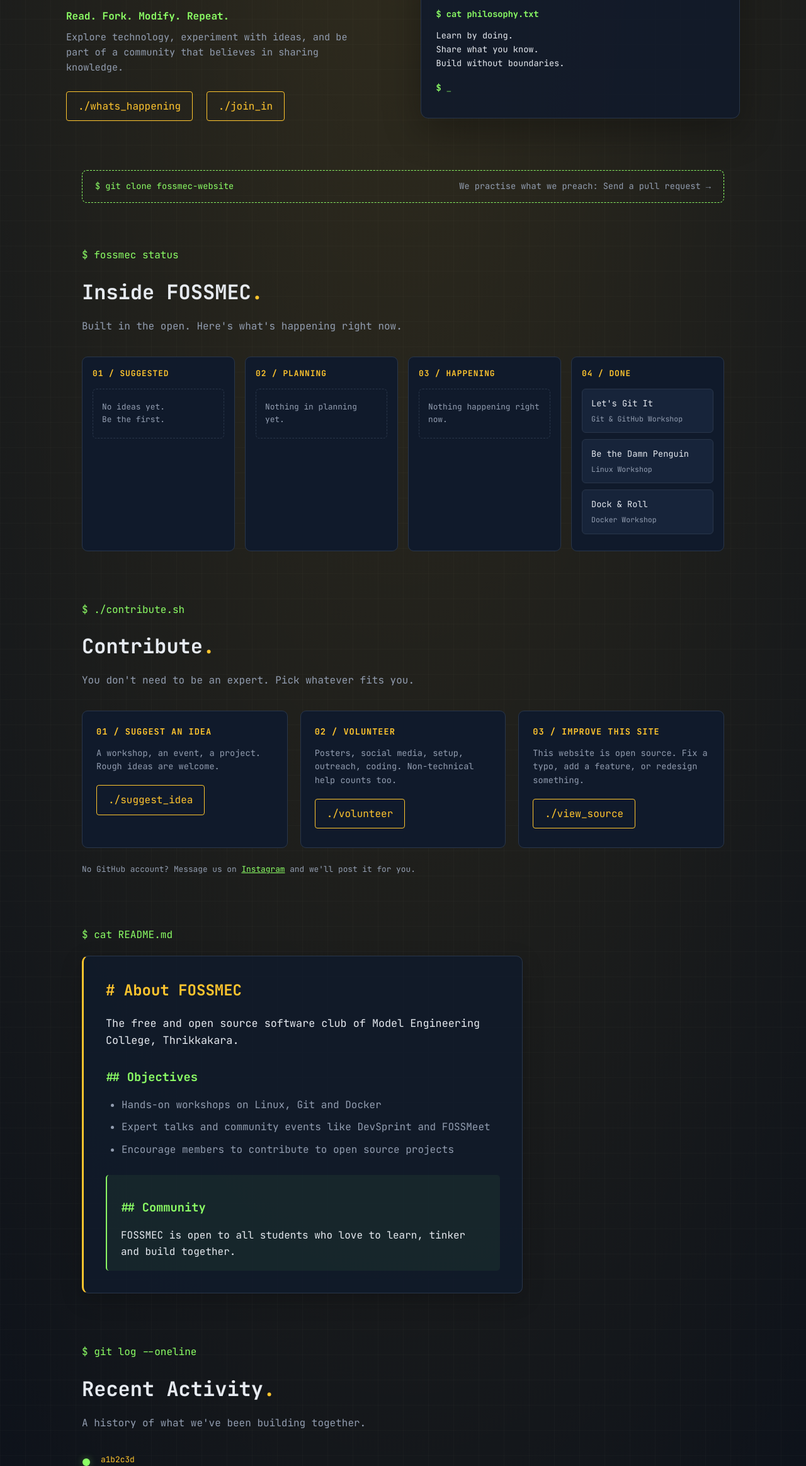
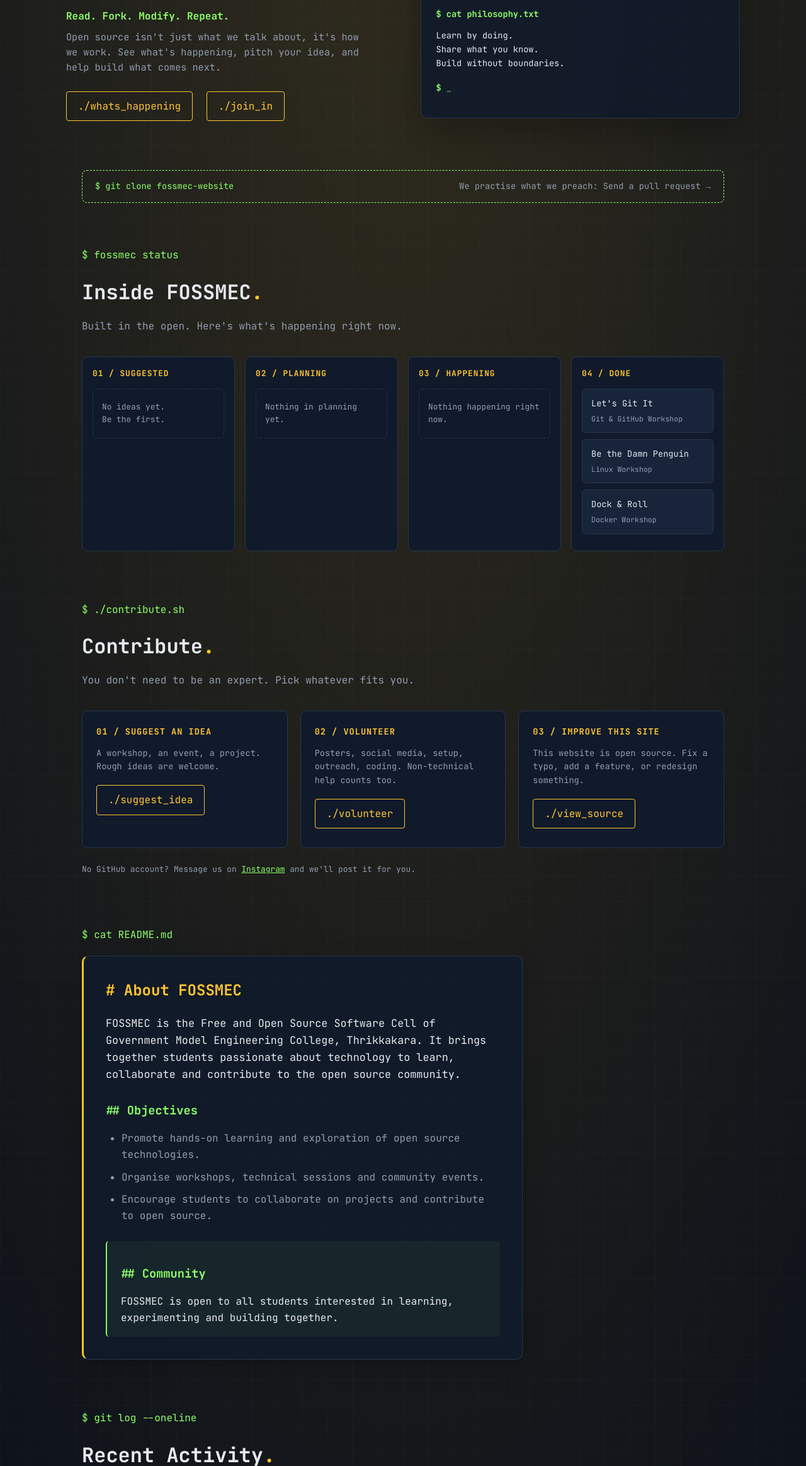
Before and after one commit to fossmec-mec/fossmec-website, a plain HTML site: page index.html in a window 1280 px wide. Shown: the part 370-2697 px from the top of the page at 63% size. Drawn offline with Linux system fonts and the light colour scheme.

Commit message:
latest changes

```diff
--- a/index.html
+++ b/index.html
@@ -30,7 +30,7 @@
       <h1 id="typed"></h1>
 
       <p class="tagline">
-        Free and Open Source Software Club
+        Free and Open Source Software Cell
       </p>
 
       <h2 class="hero-heading">
@@ -42,9 +42,9 @@
       </p>
 
       <p class="hero-description">
-        Explore technology, experiment with ideas,
-        and be part of a community that believes
-        in sharing knowledge.
+        Open source isn't just what we talk about, it's
+        how we work. See what's happening, pitch your idea,
+        and help build what comes next.
       </p>
 
       <div class="hero-buttons">
@@ -168,22 +168,26 @@
     <h2># About FOSSMEC</h2>
 
     <p class="about-intro">
-      The free and open source software club of Model Engineering College, Thrikkakara.
+      FOSSMEC is the Free and Open Source Software Cell of
+      Government Model Engineering College, Thrikkakara.
+      It brings together students passionate about technology
+      to learn, collaborate and contribute to the open source community.
     </p>
 
     <div class="about-block">
       <h3>## Objectives</h3>
       <ul>
-        <li>Hands-on workshops on Linux, Git and Docker</li>
-        <li>Expert talks and community events like DevSprint and FOSSMeet</li>
-        <li>Encourage members to contribute to open source projects</li>
+        <li>Promote hands-on learning and exploration of open source technologies.</li>
+        <li>Organise workshops, technical sessions and community events.</li>
+        <li>Encourage students to collaborate on projects and contribute to open source.</li>
       </ul>
     </div>
 
     <div class="about-block community">
       <h3>## Community</h3>
       <p>
-        FOSSMEC is open to all students who love to learn, tinker and build together.
+        FOSSMEC is open to all students interested in learning,
+        experimenting and building together.
       </p>
     </div>
   </div>
--- a/style.css
+++ b/style.css
@@ -723,3 +723,20 @@ nav a:hover {
 
 @media (max-width: 800px) { .contribute-grid { grid-template-columns: 1fr; } }
 @media (max-width: 600px) { .contribute-section { padding: 0 20px; } }
+
+/* MOBILE NAV: compact, still wraps */
+@media (max-width: 600px) {
+  nav {
+    gap: 6px 14px;
+    padding: 8px 10px;
+  }
+  nav a {
+    font-size: 11px;
+    padding: 4px 2px;
+  }
+}
+@media (max-width: 600px) {
+  nav { gap: 6px 14px; padding: 8px 10px; }
+  nav a { font-size: 11px; padding: 4px 2px; }
+}
+html { scroll-padding-top: 120px; }
```
